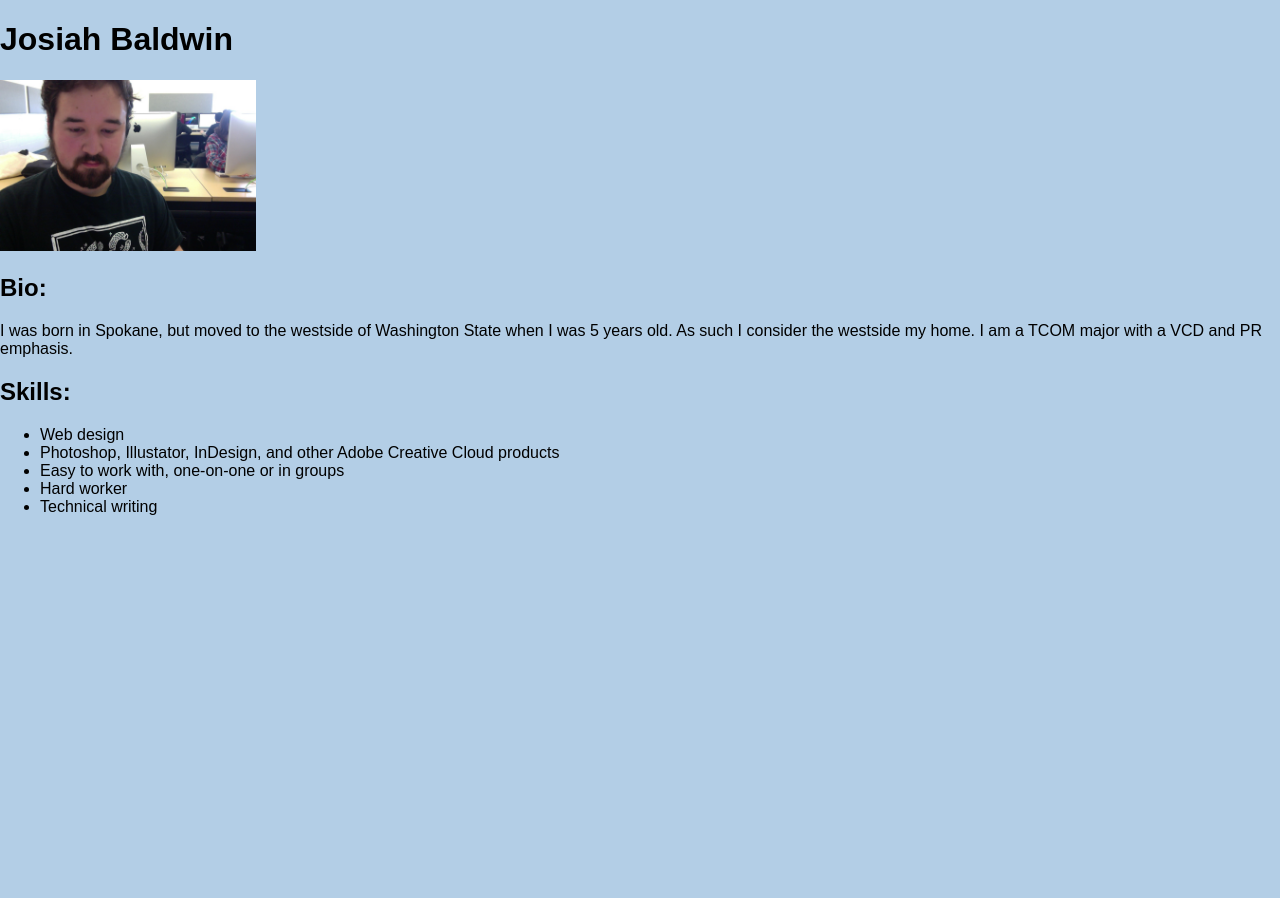
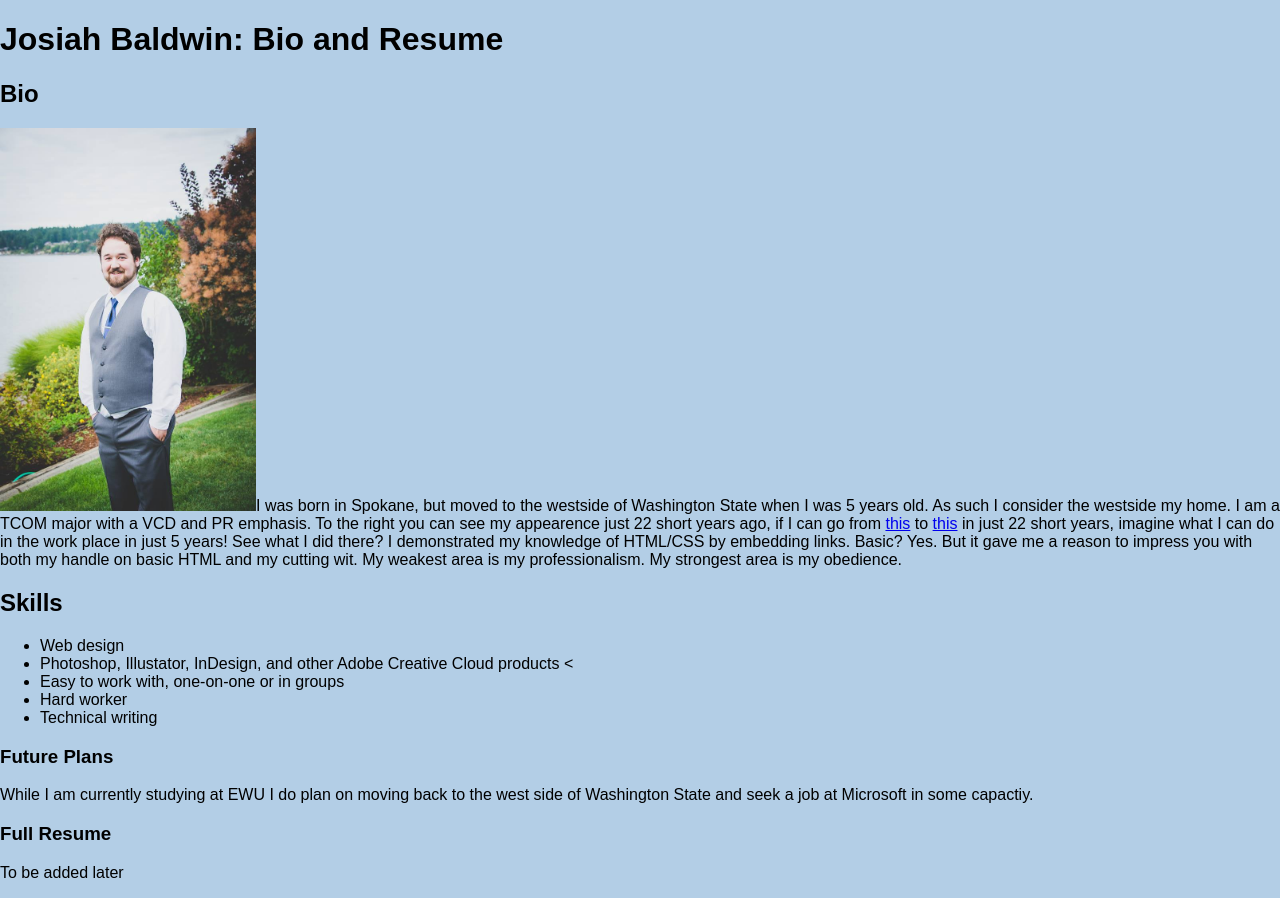
Before and after one commit to JosiahBaldwin/JosiahBaldwin.github.io, a plain HTML site: page index.html in a window 1280 px wide. Before the commit the page ends 800 px from the top, so only its background shows below. Drawn offline with Linux system fonts and the light colour scheme; files that its build step writes are made by us from their sources.

Commit message:
Added files via upload

```diff
--- /dev/null
+++ b/bjrnvw.css
@@ -0,0 +1,21 @@
+/* Main Style Sheet */
+
+/* Global */
+body {
+  background: #B3CEE6;
+}
+img {
+  width: 20%;
+}
+/* Typography */
+/* Homepage */
+/* Navigation */
+nav a {
+  color: orange;
+  text-decoration: none;
+  text-transform: uppercase;
+}
+/* Bio */
+/* Resume */
+/* Portfolio */
+/* Footer */
--- a/index.html
+++ b/index.html
@@ -2,11 +2,12 @@
 <html >
   <head>
     <meta charset="UTF-8">
-    <title>Homepage</title>
+    <title>P3 Resume/Bio</title>
     <meta name="viewport" content="width=device-width, initial-scale=1">
 
     <link rel="stylesheet" href="css/normalize.css">
 
+    <link rel='stylesheet prefetch' href='css/bjrnvw.css'>
 
         <link rel="stylesheet" href="css/style.css">
 
@@ -17,23 +18,47 @@
 
   <body>
 
-    <h1>Josiah Baldwin</h1>
+    <main>
+<!-- Version 0.9 -->
+<h1 class="title">Josiah Baldwin:  Bio and Resume</h1>
+<div>
+  <section class ="intro">
 
-<p><img src="http://josiahbaldwin.github.io/img/me.jpg" alt="My Pic"></p>
+  <h2>Bio</h2>
 
-<h2>Bio:</h2>
+   <p><img src="https://raw.githubusercontent.com/JosiahBaldwin/JosiahBaldwin.github.io/master/img/12187819_1013131275374034_7874430223503911590_n.jpg">I was born in Spokane, but moved to the westside of Washington State when I was 5 years old. As such I consider the westside my home. I am a TCOM major with a VCD and PR emphasis. To the right you can see my appearence just 22 short years ago, if I can go from <a href="https://raw.githubusercontent.com/JosiahBaldwin/JosiahBaldwin.github.io/master/img/10325322_10204154355436175_1628715153887650435_n.jpg">this</a> to <a href="https://raw.githubusercontent.com/JosiahBaldwin/JosiahBaldwin.github.io/master/img/12187819_1013131275374034_7874430223503911590_n.jpg">this</a> in just 22 short years, imagine what I can do in the work place in just 5 years! See what I did there? I demonstrated my knowledge of HTML/CSS by embedding links. Basic? Yes. But it gave me a reason to impress you with both my handle on basic HTML and my cutting wit. My weakest area is my professionalism. My strongest area is my obedience.</p>
+  </section>
 
-<p>I was born in Spokane, but moved to the westside of Washington State when I was 5 years old. As such I consider the westside my home. I am a TCOM major with a VCD and PR emphasis.</p>
+  <section class="skills-list">
+    <h2>Skills</h2>
 
-<h2>Skills:</h2>
 
-<ul>
-<li>Web design</li>
-<li>Photoshop, Illustator, InDesign, and other Adobe Creative Cloud products</li>
-<li>Easy to work with, one-on-one or in groups</li>
-<li>Hard worker</li>
-<li>Technical writing</li>
-</ul>
+    <ul>
+    <li>Web design </li>
+    <li>Photoshop, Illustator, InDesign, and other Adobe Creative Cloud products <</li>
+    <li>Easy to work with, one-on-one or in groups </li>
+    <li>Hard worker </li>
+    <li>Technical writing</li>
+    </ul>
+  </section>
+  </div>
+
+  <div>
+  <section class="future-plans">
+    <h3>Future Plans</h3>
+    <p>While I am currently studying at EWU I do plan on moving back to the west side of Washington State and seek a job at Microsoft in some capactiy.</p>
+  </section>
+
+  <section class="resume">
+  <h3>Full Resume</h3>
+  <p>To be added later</p>
+  </section>
+  </div>
+
+
+
+
+</main>
 
 
 
--- /dev/null
+++ b/style.css
@@ -0,0 +1,170 @@
+/* Font Sources */
+@import url(https://fonts.googleapis.com/css?family=Open+Sans);
+@import url(https://fonts.googleapis.com/css?family=Roboto);
+@import url(https://fonts.googleapis.com/css?family=Montserrat:400,700);
+
+main {
+  width: 95%;
+  max-width: 95%;
+  margin: 0 auto;
+}
+
+section.intro img {
+  width: 100px;
+  float: left;
+  margin: 10px;
+}
+
+.skills-list img {
+  width: 390px;
+}
+
+a:link,
+a:visited {
+  color: #D65506;
+  padding: 4px 0px;
+  text-decoration: none;
+}
+
+a:hover {
+  background: #DAD0BE;
+  color: #D65506;
+  transition: background .2s;
+}
+
+.resume {
+
+}
+
+
+/* Intro */
+section.intro {
+  width: 50%;
+}
+
+.intro {
+  width: 50%;
+}
+
+
+
+/* Future plans */
+.future-plans {
+ width: 50%;
+
+}
+
+
+
+/* Skills list */
+.skills-list {
+  width: 50%;
+
+}
+
+
+
+/* Typography */
+
+.title {
+  font-family: 'Montserrat', sans-serif;
+}
+
+.intro,
+.future-plans,
+.skills-list,
+.resume {
+  font-family: 'Roboto' ;
+}
+
+p {
+
+}
+
+
+
+/* Mobile Media Query */
+@media screen and (min-width: 320px) {
+
+  body {
+    background: #A5AFC1;
+  }
+
+  /* Mobile Query */
+  .tablet,
+ .desktop,
+  .fablet{
+    display: none;
+  }
+
+}
+
+/* Fablet Media Query */
+@media screen and (min-width: 480px) {
+
+  body {
+    background: #A5AFC1;
+  }
+
+  .mobile,
+  .table,
+  .desktop {
+    display: hide;
+  }
+  .fablet {
+    display: block;
+  }
+
+}
+
+/* Tablet Media Query */
+@media screen and (min-width: 768px) {
+
+  body {
+    background: #A5AFC1;
+  }
+
+  /* Tablet View */
+.desktop,
+.mobile,
+ .fablet {
+  display: none;
+ }
+
+  .tablet {
+    display: block;
+  }
+
+}
+
+/* Media Query for Desktop */
+@media screen and (min-width: 1000px) {
+
+  body {
+    background: #A5AFC1;
+
+  }
+
+  /* Desktop View */
+  .mobile,
+  .tablet,
+  .fablet {
+    display: none;
+  }
+
+  .desktop {
+    display: block;
+  }
+
+}
+
+
+/* Large Screen Media Query */
+@media screen and (min-width: 2000px) {
+
+  body {
+    background: #A5AFC1;
+  }
+
+
+}
```
Also changed, not shown: normalize.css (added, +1 -0 lines).
